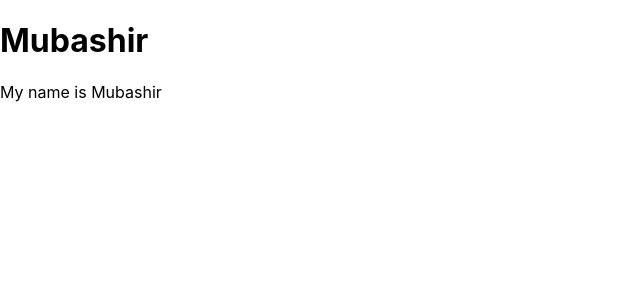
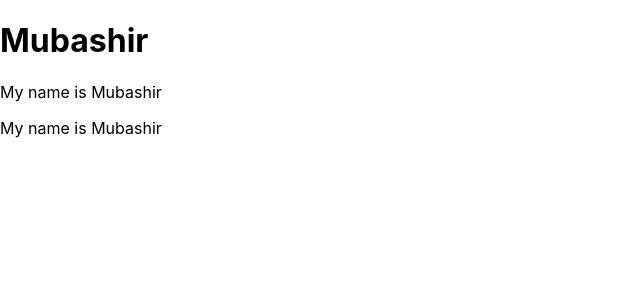
Before and after one commit to sheikhmubashi/textreact, a React (Create React App) app: page / in a window 1280 px wide. Shown: the top 300 px of the page, without its empty margins (0-640 px from the left). Built offline with nearby package versions, Linux system fonts and the light colour scheme.

Commit message:
Update App.js

```diff
--- a/src/App.js
+++ b/src/App.js
@@ -6,6 +6,8 @@ function App() {
     <>
     <h1>Mubashir</h1>
     <p>My name is Mubashir</p>
+    <p>My name is Mubashir</p>
+
     </>
   );
 }
```
